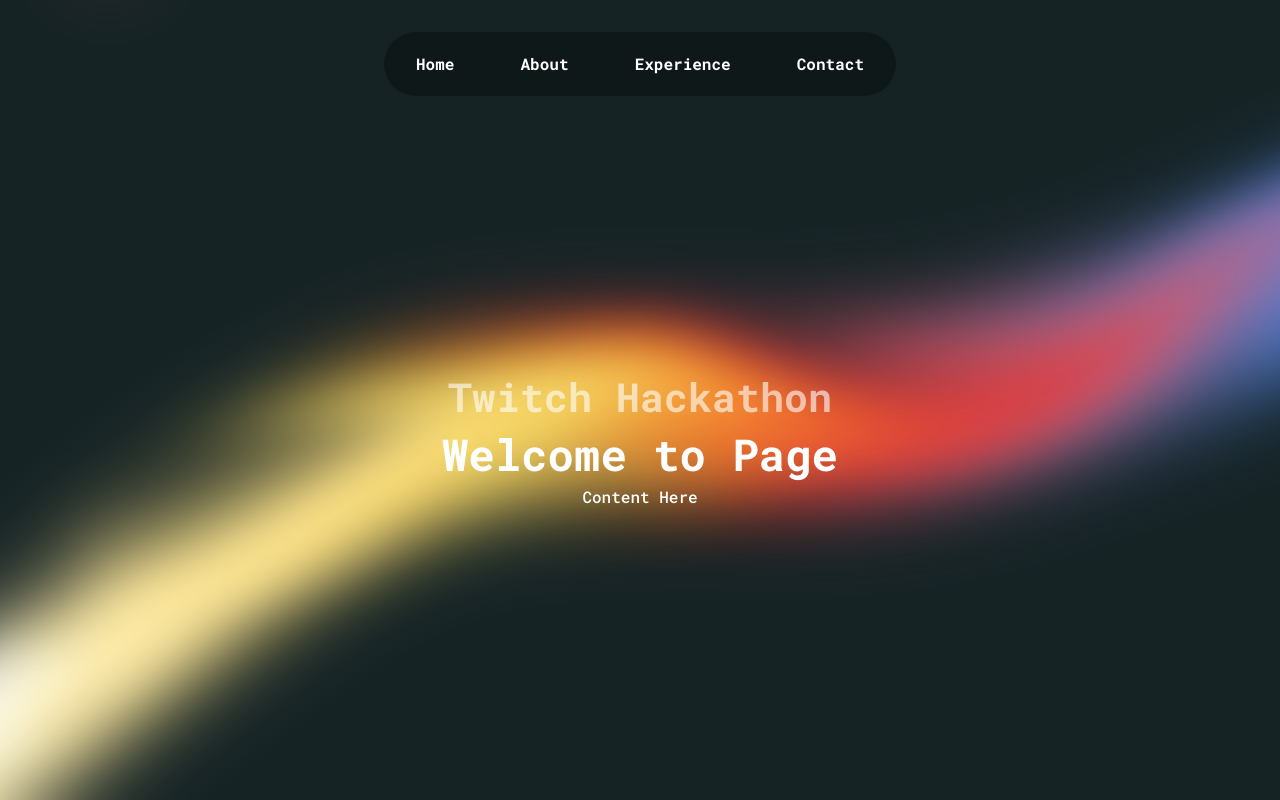
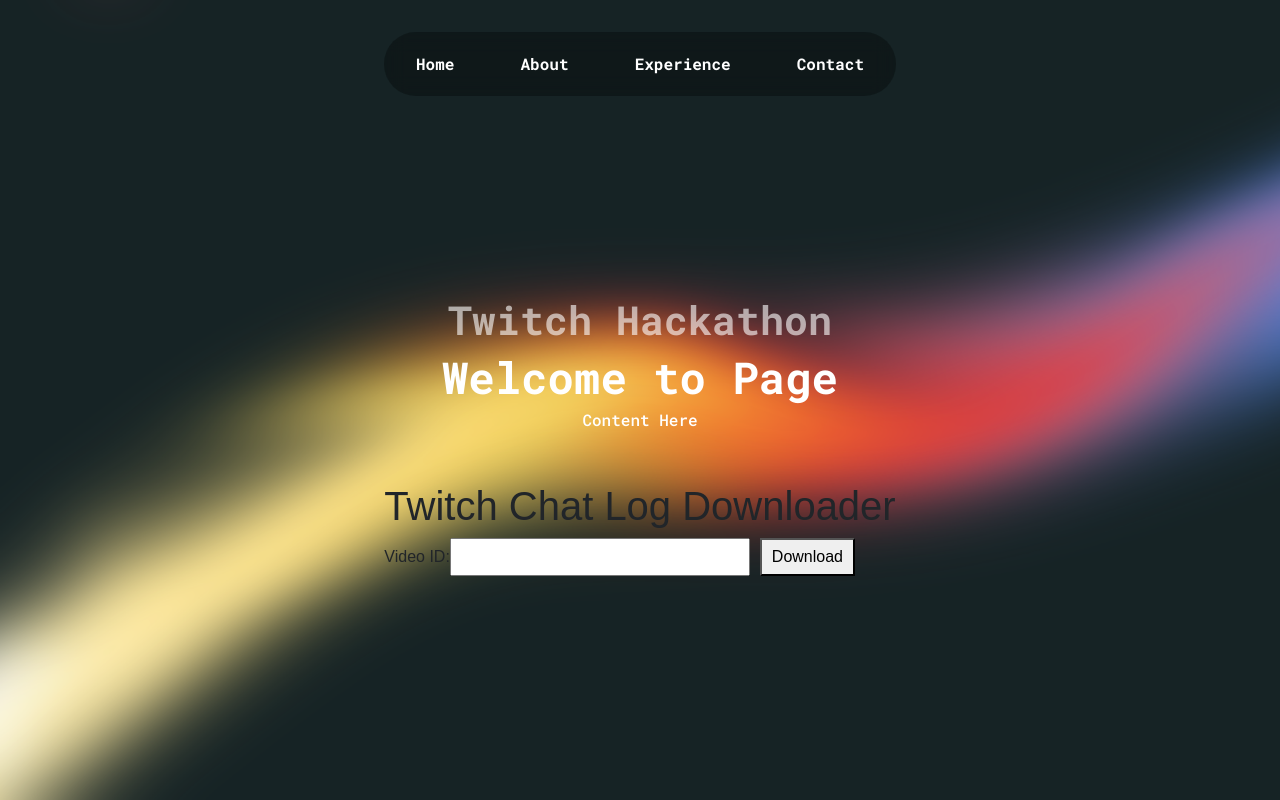
Before and after one commit to torinandrewss/twitch-hackathon-frontend, a React (Create React App) app: page / in a window 1280 px wide. Built offline with nearby package versions, Linux system fonts and the light colour scheme.

Commit message:
Add twitch chat downloader

```diff
--- /dev/null
+++ b/src/components/molecule/DownloadChatLog.jsx
@@ -0,0 +1,107 @@
+import React, { useState } from 'react';
+
+const TwitchApiClient = (clientId) => {
+  const request = async (url, content) => {
+    const response = await fetch(url, {
+      method: 'POST',
+      headers: {
+        'Client-ID': clientId,
+        'Content-Type': 'application/json',
+      },
+      body: content,
+    });
+
+    if (!response.ok) {
+      throw new Error(`HTTP error! status: ${response.status}`);
+    }
+
+    return response.json();
+  };
+
+  return { request };
+};
+
+const DownloadChatLog = () => {
+  const [videoId, setVideoId] = useState('');
+  const [loading, setLoading] = useState(false);
+  const [error, setError] = useState(null);
+
+  const clientId = 'kd1unb4b3q4t58fwlpcbzcbnm76a8fp'; // Replace with your actual Client ID
+  const apiClient = TwitchApiClient(clientId);
+
+  const downloadChatLog = async () => {
+    setLoading(true);
+    setError(null);
+
+    const baseQuery = JSON.stringify([
+      {
+        operationName: 'VideoCommentsByOffsetOrCursor',
+        variables: {},
+        extensions: {
+          persistedQuery: {
+            version: 1,
+            sha256Hash:
+              'b70a3591ff0f4e0313d126c6a1502d79a1c02baebb288227c582044aa76adf6a',
+          },
+        },
+      },
+    ]);
+
+    let nextCursor = null;
+    let allComments = [];
+
+    try {
+      do {
+        const queryVariables = [
+          `"videoID":"${videoId}"`,
+          nextCursor ? `"cursor":"${nextCursor}"` : '"contentOffsetSeconds":0',
+        ];
+
+        const response = await apiClient.request(
+          'https://gql.twitch.tv/gql',
+          baseQuery.replace(
+            '"variables":{}',
+            `"variables":{${queryVariables.join(',')}}`
+          )
+        );
+
+        nextCursor = null;
+        const comments = response[0]?.data?.video?.comments?.edges || [];
+        allComments = allComments.concat(comments.map((edge) => edge.node));
+        nextCursor = comments[comments.length - 1]?.cursor;
+      } while (nextCursor);
+
+      console.log(allComments);
+    } catch (err) {
+      setError(err.message);
+    } finally {
+      setLoading(false);
+    }
+  };
+
+  return (
+    <div style={{ padding: '20px', fontFamily: 'Arial, sans-serif' }}>
+      <h1>Twitch Chat Log Downloader</h1>
+      <div style={{ marginBottom: '20px' }}>
+        <label htmlFor="videoId">Video ID: </label>
+        <input
+          id="videoId"
+          type="text"
+          value={videoId}
+          onChange={(e) => setVideoId(e.target.value)}
+          style={{ padding: '5px', width: '300px' }}
+        />
+        <button
+          onClick={downloadChatLog}
+          style={{ marginLeft: '10px', padding: '5px 10px', cursor: 'pointer' }}
+        >
+          Download
+        </button>
+      </div>
+      {loading && <p>Loading...</p>}
+      {error && <p style={{ color: 'red' }}>Error: {error}</p>}
+    </div>
+  );
+};
+
+export default DownloadChatLog;
--- a/src/components/organism/screens/HomeSection.jsx
+++ b/src/components/organism/screens/HomeSection.jsx
@@ -1,12 +1,14 @@
 import React from 'react';
 import styled from 'styled-components';
 import LandingTitle from '../../molecule/LandingTitle';
+import DownloadChatLog from '../../molecule/DownloadChatLog';
 
 // Landing Page Screen Component
 const HomeSection = () => {
   return (
     <CenterContainer>
       <LandingTitle />
+      <DownloadChatLog />
     </CenterContainer>
   );
 };
```
